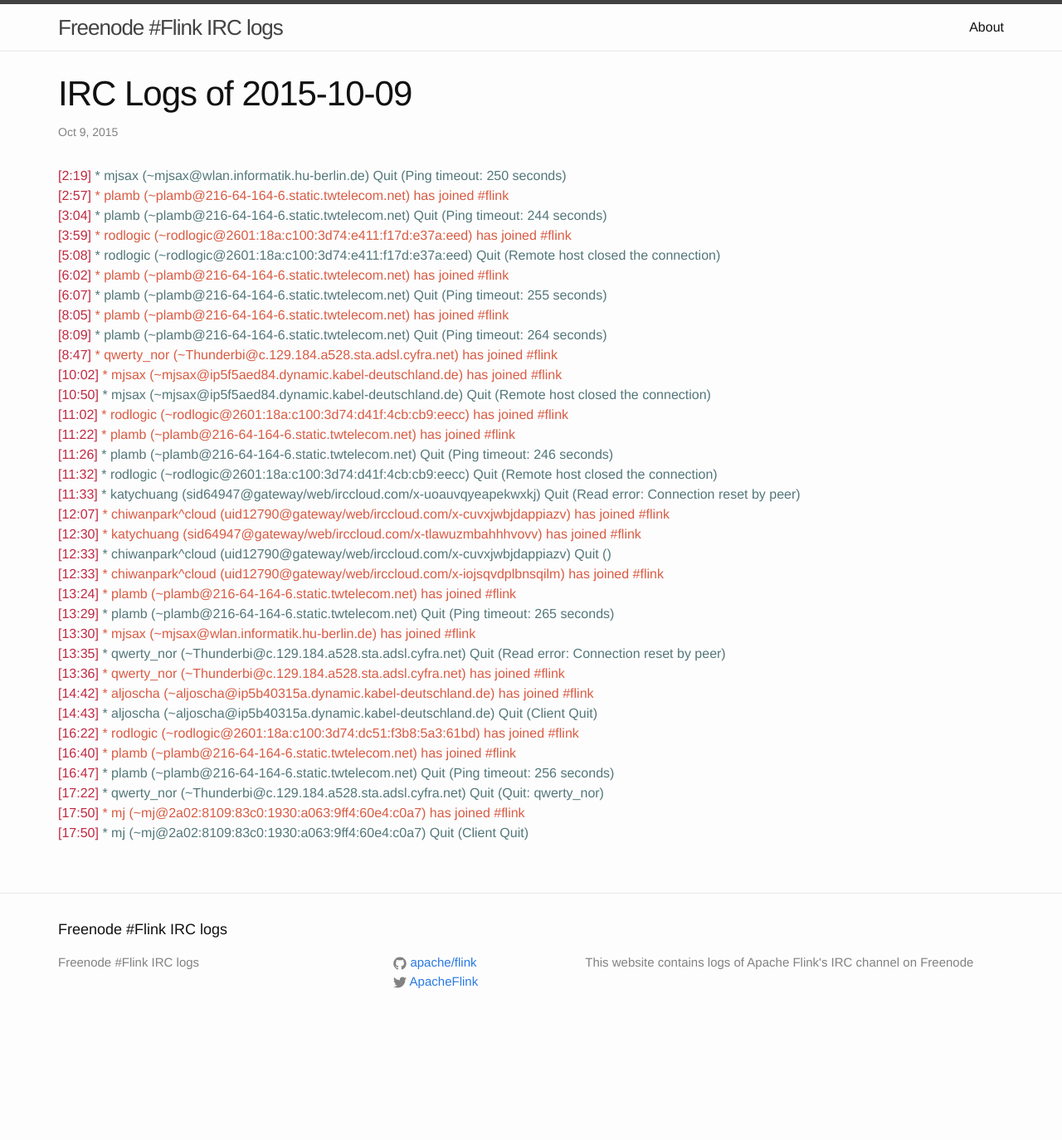
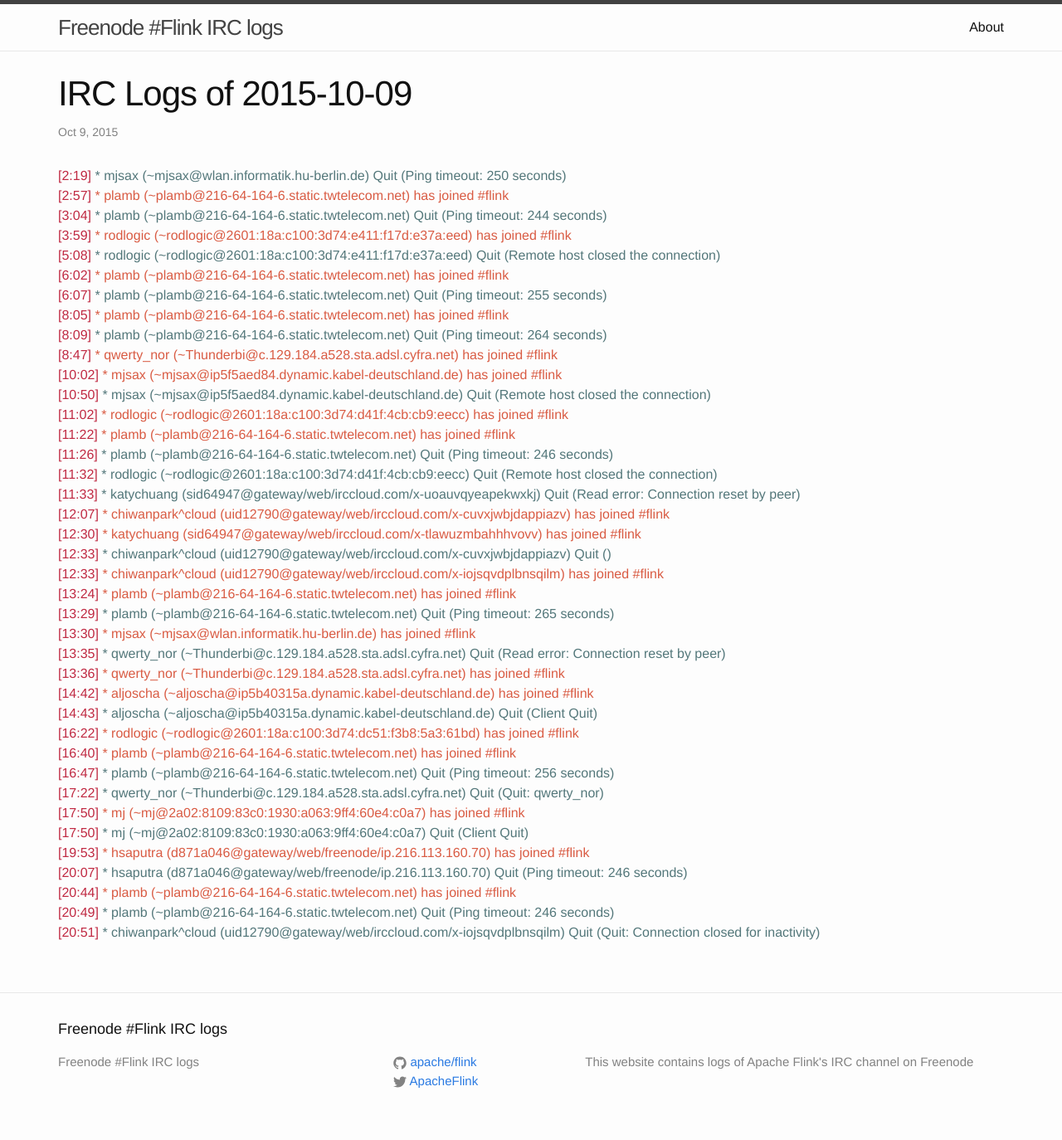
Before and after one commit to flink-irc-logs/flink-irc-logs.github.io, a Jekyll site: the page built from _posts/2015-10-09-logs.markdown, in a window 1280 px wide. Shown: the whole page at 83% size. Built offline with Jekyll 4.4.1, drawn with Linux system fonts in a browser that asks for light colours; before the commit the page ends 1254 px from its top, so only the background shows below that.

Commit message:
Update of the logs on Fri Oct  9 21:24:58 CEST 2015

```diff
--- a/_posts/2015-10-09-logs.markdown
+++ b/_posts/2015-10-09-logs.markdown
@@ -38,3 +38,8 @@
 <span class="irc-date">[17:22]</span> <span class="irc-navy">* qwerty_nor (~Thunderbi@c.129.184.a528.sta.adsl.cyfra.net) Quit (Quit: qwerty_nor)</span><br />
 <span class="irc-date">[17:50]</span> <span class="irc-green">* mj (~mj@2a02:8109:83c0:1930:a063:9ff4:60e4:c0a7) has joined #flink</span><br />
 <span class="irc-date">[17:50]</span> <span class="irc-navy">* mj (~mj@2a02:8109:83c0:1930:a063:9ff4:60e4:c0a7) Quit (Client Quit)</span><br />
+<span class="irc-date">[19:53]</span> <span class="irc-green">* hsaputra (d871a046@gateway/web/freenode/ip.216.113.160.70) has joined #flink</span><br />
+<span class="irc-date">[20:07]</span> <span class="irc-navy">* hsaputra (d871a046@gateway/web/freenode/ip.216.113.160.70) Quit (Ping timeout: 246 seconds)</span><br />
+<span class="irc-date">[20:44]</span> <span class="irc-green">* plamb (~plamb@216-64-164-6.static.twtelecom.net) has joined #flink</span><br />
+<span class="irc-date">[20:49]</span> <span class="irc-navy">* plamb (~plamb@216-64-164-6.static.twtelecom.net) Quit (Ping timeout: 246 seconds)</span><br />
+<span class="irc-date">[20:51]</span> <span class="irc-navy">* chiwanpark^cloud (uid12790@gateway/web/irccloud.com/x-iojsqvdplbnsqilm) Quit (Quit: Connection closed for inactivity)</span><br />
```
